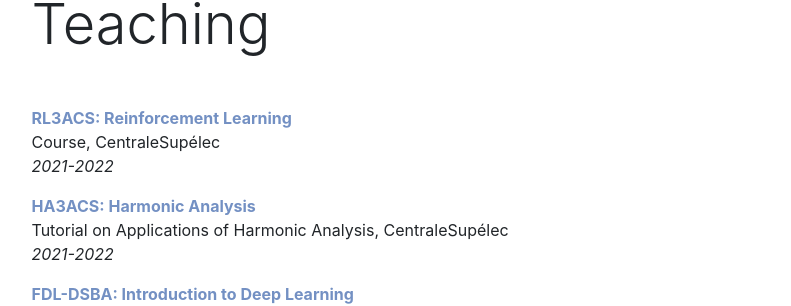
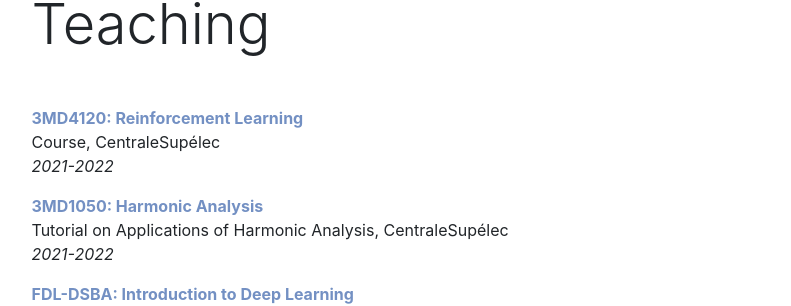
Before and after one commit to stergioc/stergioc.github.io, a Jekyll site: the page built from teaching.md, in a window 1280 px wide. Shown: the part 161-467 px from the top of the page, without its empty margins (240-1031 px from the left). Built offline with Jekyll 4.4.1, drawn with Linux system fonts in a browser that asks for light colours; nearby versions of some CDN libraries.

Commit message:
Update teaching.md

```diff
--- a/teaching.md
+++ b/teaching.md
@@ -4,11 +4,11 @@ title: Teaching
 ---
 
 
-<strong><a href="https://centralesupelec.edunao.com/course/view.php?id=3753">RL3ACS: Reinforcement Learning</a></strong>
+<strong><a href="https://centralesupelec.edunao.com/course/view.php?id=3753">3MD4120: Reinforcement Learning</a></strong>
 Course, CentraleSupélec
 *2021-2022*
 
-<strong><a href="https://centralesupelec.edunao.com/course/view.php?id=3728">HA3ACS: Harmonic Analysis</a></strong>
+<strong><a href="https://centralesupelec.edunao.com/course/view.php?id=3728">3MD1050: Harmonic Analysis</a></strong>
 Tutorial on Applications of Harmonic Analysis, CentraleSupélec
 *2021-2022*
 
```
